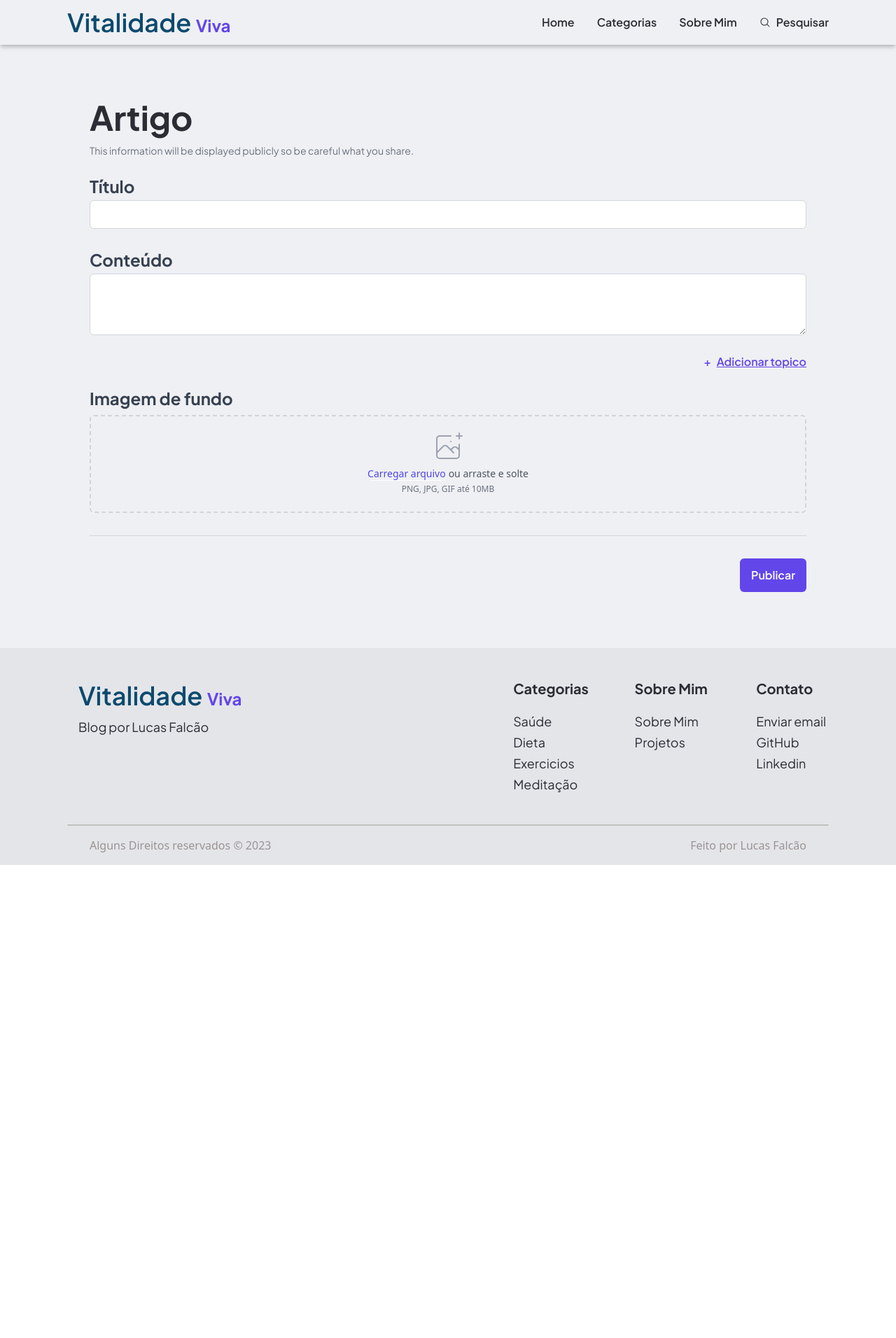
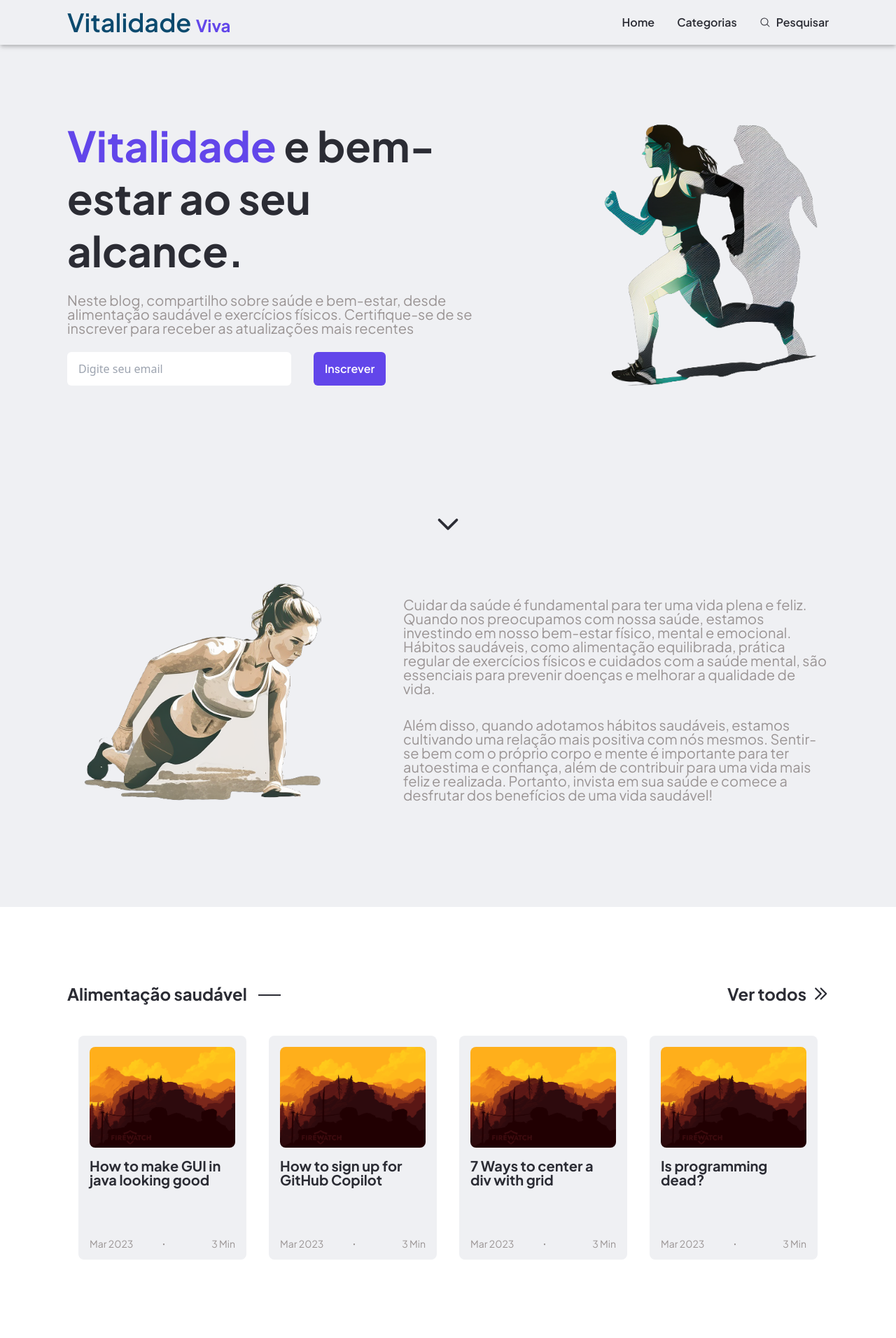
Before and after one commit to lfalcaolopes/Blog, a React (Vite) app: page / in a window 1280 px wide. Shown: the top 1912 px of the page at 70% size. Before the commit the page ends 1236 px from the top, so only its background shows below. Built offline with nearby package versions, Linux system fonts and the light colour scheme.

Commit message:
Create routes

```diff
--- a/package.json
+++ b/package.json
@@ -13,11 +13,13 @@
     "react": "^18.2.0",
     "react-dom": "^18.2.0",
     "react-icons": "^4.8.0",
-    "react-router-dom": "^6.9.0"
+    "react-router-dom": "^6.9.0",
+    "react-router-hash-link": "^2.4.3"
   },
   "devDependencies": {
     "@types/react": "^18.0.28",
     "@types/react-dom": "^18.0.11",
+    "@types/react-router-hash-link": "^2.4.5",
     "@vitejs/plugin-react": "^3.1.0",
     "autoprefixer": "^10.4.14",
     "postcss": "^8.4.21",
--- a/src/App.tsx
+++ b/src/App.tsx
@@ -4,20 +4,20 @@ import NavBar from "./Components/NavBar";
 import Article from "./Pages/Article/Article";
 import Login from "./Pages/Login/Login";
 import ContentManager from "./Pages/ContentManager/ContentManager";
+import { BrowserRouter, Route, Routes } from "react-router-dom";
 
 function App() {
   return (
-    <>
+    <BrowserRouter>
       <NavBar />
-
-      {/* <Home /> */}
-      {/* <Article /> */}
-      {/* <Login /> */}
-
-      <ContentManager />
-
+      <Routes>
+        <Route path="/" element={<Home />} />
+        <Route path="artigo/:id" element={<Article />} />
+        <Route path="login" element={<Login />} />
+        <Route path="content-manager" element={<ContentManager />} />
+      </Routes>
       <Footer />
-    </>
+    </BrowserRouter>
   );
 }
 
--- a/src/Components/ArticleCard.tsx
+++ b/src/Components/ArticleCard.tsx
@@ -1,8 +1,12 @@
 import articleImg from "../assets/articleCover.png";
+import { HashLink as Link } from "react-router-hash-link";
 
 function ArticleCard({ title }: { title: string }) {
   return (
-    <div className="flex flex-col justify-between bg-custom-off-white w-[15rem] h-[20rem] p-4 rounded-lg">
+    <Link
+      to="/artigo/0#navbar"
+      className="flex flex-col justify-between bg-custom-off-white w-[15rem] h-[20rem] p-4 rounded-lg"
+    >
       <div>
         <img src={articleImg} alt="Article image" className="object-cover h-36 w-full rounded-lg mb-4" />
         <p className="sub-heading2">{title}</p>
@@ -12,7 +16,7 @@ function ArticleCard({ title }: { title: string }) {
         <p className="font-bold absolute left-1/2 ">∙</p>
         <p>3 Min</p>
       </div>
-    </div>
+    </Link>
   );
 }
 
--- a/src/Components/Footer.tsx
+++ b/src/Components/Footer.tsx
@@ -1,3 +1,5 @@
+import { HashLink as Link } from "react-router-hash-link";
+
 function Footer() {
   return (
     <div className="bg-custom-light-grey px-24 pt-12 text-custom-black">
@@ -11,27 +13,47 @@ function Footer() {
         <div className="grid grid-cols-3 gap-16 justify-items-center ">
           <div className="flex flex-col space-y-3">
             <p className="sub-heading2 mb-4">Categorias</p>
-            <p className="parag2">Saúde</p>
-            <p className="parag2">Dieta</p>
-            <p className="parag2">Exercicios</p>
-            <p className="parag2">Meditação</p>
+            <Link to="/#Alimentação" className="parag2 hover:text-custom-blue hover:underline">
+              Alimentação saudável
+            </Link>
+            <Link to="/#Exercícios" className="parag2 hover:text-custom-blue hover:underline">
+              Exercícios físicos
+            </Link>
+            <Link to="/#Saúde" className="parag2 hover:text-custom-blue hover:underline">
+              Saúde mental
+            </Link>
           </div>
+
           <div className="flex flex-col space-y-3">
-            <p className="sub-heading2 mb-4">Sobre Mim</p>
-            <p className="parag2">Sobre Mim</p>
-            <p className="parag2">Projetos</p>
+            <p className="sub-heading2 mb-4">Sobre mim</p>
+
+            <p className="parag2 cursor-pointer hover:text-custom-blue hover:underline">Esses links</p>
+            <p className="parag2 cursor-pointer hover:text-custom-blue hover:underline">Não levam</p>
+            <p className="parag2 cursor-pointer hover:text-custom-blue hover:underline">A lugar nenhum</p>
           </div>
           <div className="flex flex-col space-y-3">
             <p className="sub-heading2 mb-4">Contato</p>
 
-            <a target="_blank" href="mailto:lfalcaolopes@gmail.com" className="parag2">
+            <a
+              target="_blank"
+              href="mailto:lfalcaolopes@gmail.com"
+              className="parag2 hover:text-custom-blue hover:underline"
+            >
               Enviar email
             </a>
-            <a target="_blank" href="https://github.com/lfalcaolopes" className="parag2">
+            <a
+              target="_blank"
+              href="https://github.com/lfalcaolopes"
+              className="parag2 hover:text-custom-blue hover:underline"
+            >
               GitHub
             </a>
 
-            <a target="_blank" href="https://www.linkedin.com/in/lfalcaolopes/" className="parag2">
+            <a
+              target="_blank"
+              href="https://www.linkedin.com/in/lfalcaolopes/"
+              className="parag2 hover:text-custom-blue hover:underline"
+            >
               Linkedin
             </a>
           </div>
--- a/src/Components/NavBar.tsx
+++ b/src/Components/NavBar.tsx
@@ -1,15 +1,18 @@
 import { MagnifyingGlass } from "@phosphor-icons/react";
+import { HashLink as Link } from "react-router-hash-link";
 
 function NavBar() {
   return (
-    <div className="flex justify-between items-center h-16 bg-custom-off-white shadow-md drop-shadow-md px-24">
-      <p className="font-jakarta font-semibold text-4xl text-sky-900">
+    <div
+      id="navbar"
+      className="flex justify-between items-center h-16 bg-custom-off-white shadow-md drop-shadow-md px-24"
+    >
+      <Link to="/" className="font-jakarta font-semibold text-4xl text-sky-900">
         Vitalidade <span className="sub-heading1 text-custom-blue">Viva</span>
-      </p>
+      </Link>
       <div className="flex space-x-8 text-custom-black parag-bold">
-        <a href="">Home</a>
-        <a href="">Categorias</a>
-        <a href="">Sobre Mim</a>
+        <Link to="/">Home</Link>
+        <Link to="/#categorias">Categorias</Link>
         <a href="" className="flex space-x-2">
           <MagnifyingGlass />
           <p> Pesquisar</p>
--- a/src/Pages/Article/ArticleRoute.tsx
+++ b/src/Pages/Article/ArticleRoute.tsx
@@ -1,21 +1,18 @@
-import React from "react";
+import { HashLink as Link } from "react-router-hash-link";
 
 function ArticleRoute() {
   return (
-    <div className="bg-custom-off-white py-4 px-[6.2rem] border-b-4 border-custom-blue">
+    <div id="rotas" className="bg-custom-off-white py-4 px-[6.2rem] border-b-4 border-custom-blue">
       <p>
         Você está em :{" "}
-        <a className="underline text-custom-blue hover:no-underline" href="">
+        <Link className="underline text-custom-blue hover:no-underline" to="/">
           Início
-        </a>{" "}
+        </Link>{" "}
         {">"}{" "}
-        <a className="underline text-custom-blue hover:no-underline" href="">
+        <Link className="underline text-custom-blue hover:no-underline" to="/#categorias">
           Categoria
-        </a>{" "}
-        {">"}{" "}
-        <a className="underline text-custom-blue hover:no-underline" href="">
-          Nome do artigo
-        </a>
+        </Link>{" "}
+        {">"} <p className="inline-flex">Nome do artigo</p>
       </p>
     </div>
   );
--- a/src/Pages/ContentManager/ContentManager.tsx
+++ b/src/Pages/ContentManager/ContentManager.tsx
@@ -1,7 +1,6 @@
 import { useState } from "react";
 import Button from "../../Components/Button";
 import CoverPhoto from "./CoverPhoto";
-import MainTopicManager from "./MainTopicManager";
 import TopicManager from "./TopicManager";
 
 function ContentManager() {
@@ -24,10 +23,10 @@ function ContentManager() {
             </p>
 
             <div className="mt-6 flex flex-col space-y-6">
-              <MainTopicManager />
+              <TopicManager id="0" />
 
               {topics.map((_, index) => {
-                return <TopicManager key={index} id={`${index}`} />;
+                return <TopicManager key={index} id={`${index + 1}`} />;
               })}
 
               <a
--- a/src/Pages/ContentManager/MainTopicManager.tsx
+++ /dev/null
@@ -1,36 +0,0 @@
-import React from "react";
-
-function MainTopicManager() {
-  return (
-    <>
-      <div className="sm:col-span-6">
-        <label htmlFor="mainTitle" className="block sub-heading1 leading-10 text-gray-700">
-          Título
-        </label>
-
-        <input
-          type="text"
-          name="mainTitle"
-          id="mainTitle"
-          autoComplete="mainTitle"
-          className="w-full p-2 parag2 rounded-md border border-gray-300 focus:ring-custom-blue focus:border-custom-blue "
-        />
-      </div>
-
-      <div className="sm:col-span-6">
-        <label htmlFor="mainContent" className="block sub-heading1 leading-10 text-gray-700">
-          Conteúdo
-        </label>
-
-        <textarea
-          id="mainContent"
-          name="mainContent"
-          rows={5}
-          className="w-full parag3 p-2 border border-gray-300 rounded-md focus:ring-custom-blue focus:border-custom-blue"
-        />
-      </div>
-    </>
-  );
-}
-
-export default MainTopicManager;
--- a/src/Pages/ContentManager/TopicManager.tsx
+++ b/src/Pages/ContentManager/TopicManager.tsx
@@ -1,12 +1,11 @@
 import React from "react";
 
 function TopicManager({ id }: { id: string }) {
-  console.log(id);
   return (
     <>
       <div className="sm:col-span-6">
         <label htmlFor={`topicTitle${id}`} className="block sub-heading1 leading-10 text-gray-700">
-          Subtítulo
+          {id === "0" ? "Título" : "Subtítulo"}
         </label>
 
         <input
--- a/src/Pages/Home/Home.tsx
+++ b/src/Pages/Home/Home.tsx
@@ -2,6 +2,7 @@ import Newsletter from "./Newsletter";
 import PostBundle from "./PostBundle";
 import Description from "./Description";
 import Hero from "./Hero";
+import Footer from "../../Components/Footer";
 
 function Home() {
   return (
@@ -11,11 +12,11 @@ function Home() {
           <Hero />
           <Description />
         </div>
-        <div className="px-24 pt-24 flex flex-col space-y-24 bg-white">
-          <PostBundle />
-          <PostBundle />
-          <PostBundle />
-        </div>
+        <section id="categorias" className="px-24 pt-24 flex flex-col space-y-24 bg-white">
+          <PostBundle title="Alimentação saudável" />
+          <PostBundle title="Exercícios físicos" />
+          <PostBundle title="Saúde mental" />
+        </section>
       </div>
 
       <Newsletter />
--- a/src/Pages/Home/PostBundle.tsx
+++ b/src/Pages/Home/PostBundle.tsx
@@ -2,10 +2,10 @@ import React from "react";
 import ArticleCard from "../../Components/ArticleCard";
 import CategoryTitle from "../../Components/CategoryTitle";
 
-function PostBundle() {
+function PostBundle({ title }: { title: string }) {
   return (
-    <div>
-      <CategoryTitle title="Featured Article" />
+    <div id={`${title.split(" ")[0]}`}>
+      <CategoryTitle title={title} />
       <div className="grid justify-items-center grid-cols-4 pt-8">
         <ArticleCard title="How to make GUI in java looking good" />
         <ArticleCard title="How to sign up for GitHub Copilot" />
```
Also changed, not shown: src/Pages/Login/Login.tsx (+12 -7 lines), 1 other file (tests, documents, lock files or other folders).
